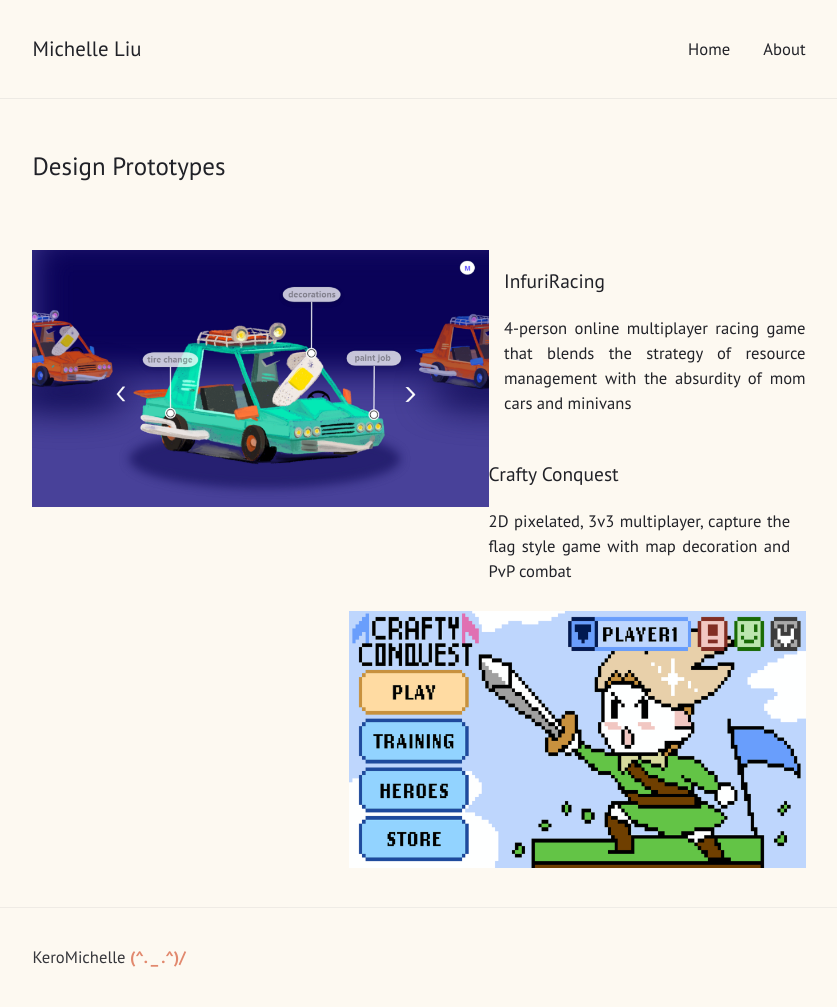
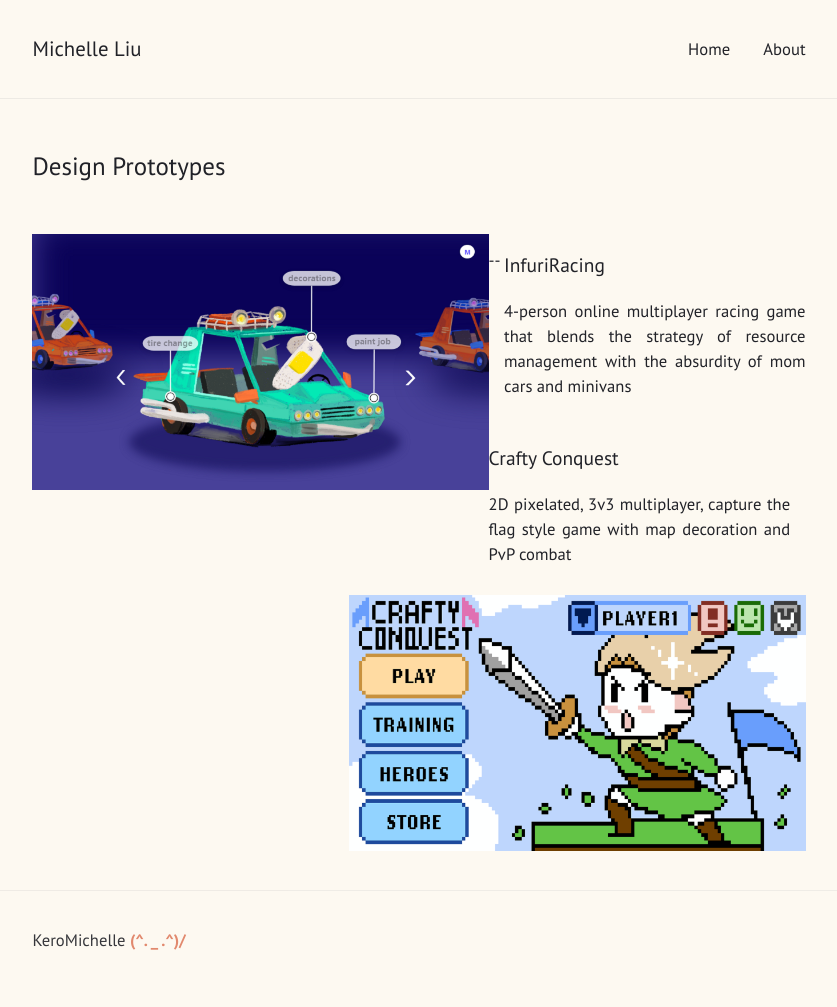
Before and after one commit to KeroMichelle/KeroMichelle.github.io, a Jekyll site: the page built from prototypes.html, in a window 1280 px wide. Shown: the whole page, without its empty margins (221-1058 px from the left). Built offline with Jekyll 4.4.1, drawn with Linux system fonts in a browser that asks for light colours.

Commit message:
add -- divider

```diff
--- a/prototypes.html
+++ b/prototypes.html
@@ -9,7 +9,6 @@
 <h2>Design Prototypes</h2>
 <br>
 
-<p>
 <div class="containerprototypeleft1">
   <img src="/assets/images/infuriracing.png" alt="infuriracing" class="image">
 </div>
@@ -18,9 +17,9 @@
   <h3>InfuriRacing</h3>
   <p>4-person online multiplayer racing game that blends the strategy of resource management with the absurdity of mom cars and minivans</p>
 </div>
-</p>
 
-<p>
+<p>--</p>
+
 <div class="containerprototypeleft2">
   <h3>Crafty Conquest</h3>
   <p>2D pixelated, 3v3 multiplayer, capture the flag style game with map decoration and PvP combat</p>
@@ -29,7 +28,7 @@
 <div class="containerprototyperight2">
   <img src="/assets/images/craftyconquest.png" alt="craftyconquest" class="image">
 </div>
-</p>
+
 
 <br>
 
```
